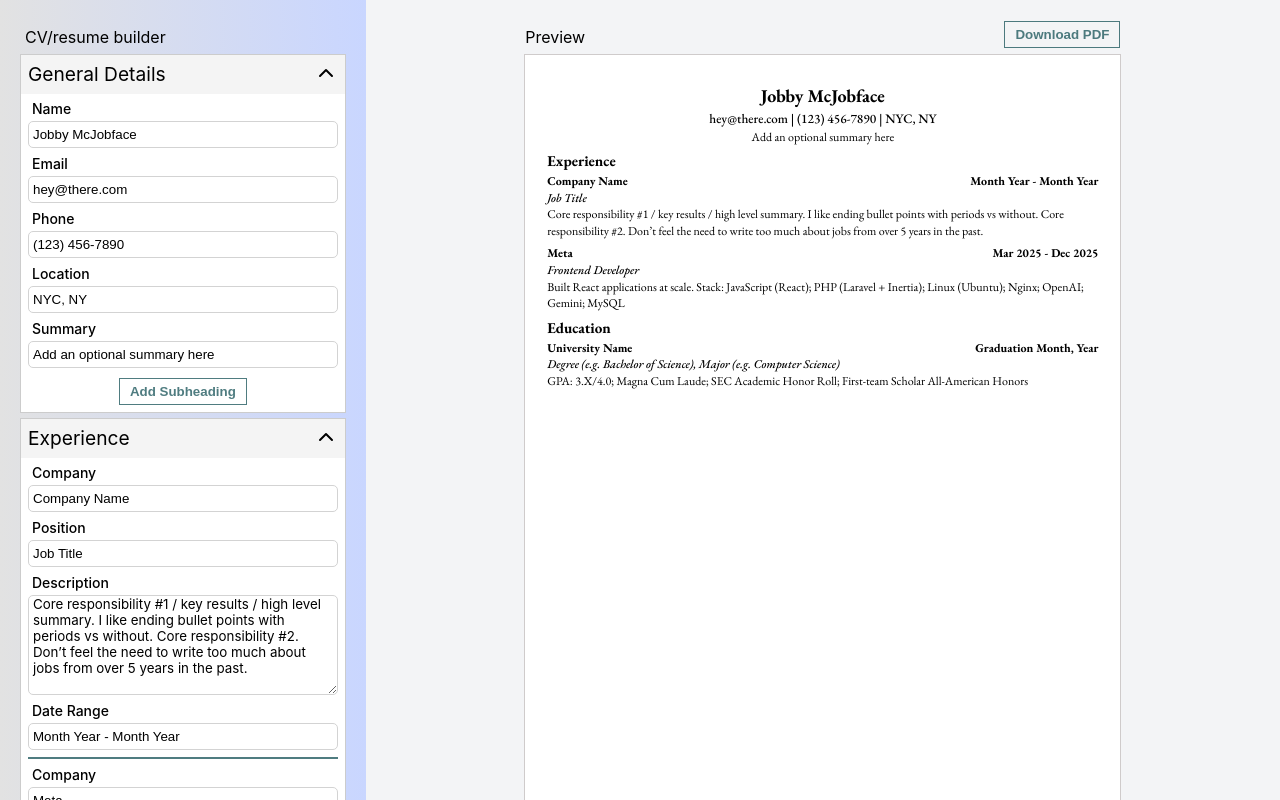
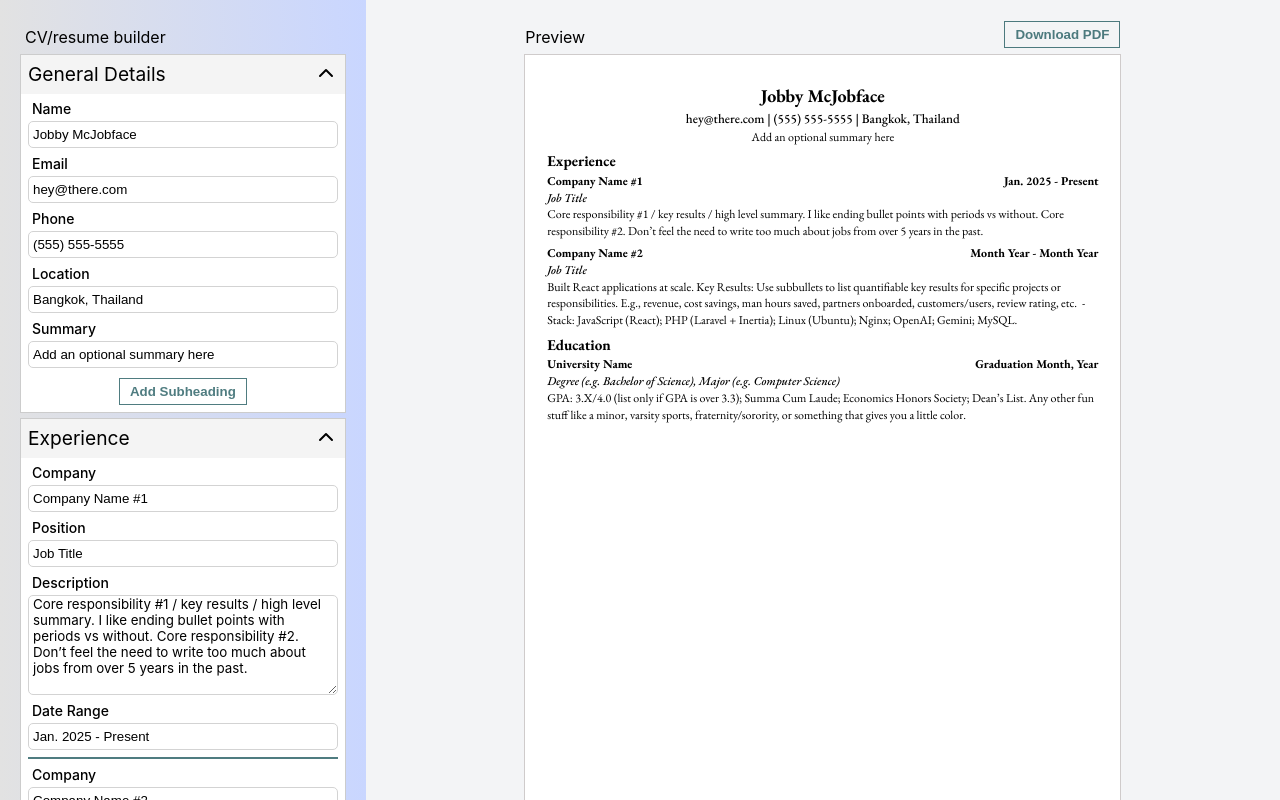
Before and after one commit to golfsap/CV-application, a React (Vite) app: page / in a window 1280 px wide. Shown: the top 800 px of the page. Built offline with nearby package versions, Linux system fonts and the light colour scheme.

Commit message:
modify initial sections data

```diff
--- a/src/data.ts
+++ b/src/data.ts
@@ -6,8 +6,8 @@ const initialSections: Section[] = [
     fields: [
       { name: "Name", value: "Jobby McJobface" },
       { name: "Email", value: "hey@there.com" },
-      { name: "Phone", value: "(123) 456-7890" },
-      { name: "Location", value: "NYC, NY" },
+      { name: "Phone", value: "(555) 555-5555" },
+      { name: "Location", value: "Bangkok, Thailand" },
       { name: "Summary", value: "Add an optional summary here" },
     ],
   },
@@ -15,18 +15,18 @@ const initialSections: Section[] = [
     title: "Experience",
     experiences: [
       {
-        company: "Company Name",
+        company: "Company Name #1",
         position: "Job Title",
         description:
           "Core responsibility #1 / key results / high level summary. I like ending bullet points with periods vs without. Core responsibility #2. Don’t feel the need to write too much about jobs from over 5 years in the past.",
-        dateRange: "Month Year - Month Year",
+        dateRange: "Jan. 2025 - Present",
       },
       {
-        company: "Meta",
-        position: "Frontend Developer",
+        company: "Company Name #2",
+        position: "Job Title",
         description:
-          "Built React applications at scale. Stack: JavaScript (React); PHP (Laravel + Inertia); Linux (Ubuntu); Nginx; OpenAI; Gemini; MySQL",
-        dateRange: "Mar 2025 - Dec 2025",
+          "Built React applications at scale. Key Results: Use subbullets to list quantifiable key results for specific projects or responsibilities. E.g., revenue, cost savings, man hours saved, partners onboarded, customers/users, review rating, etc.  - Stack: JavaScript (React); PHP (Laravel + Inertia); Linux (Ubuntu); Nginx; OpenAI; Gemini; MySQL.",
+        dateRange: "Month Year - Month Year",
       },
     ],
   },
@@ -38,7 +38,7 @@ const initialSections: Section[] = [
         degree:
           "Degree (e.g. Bachelor of Science), Major (e.g. Computer Science)",
         description:
-          "GPA: 3.X/4.0; Magna Cum Laude; SEC Academic Honor Roll; First-team Scholar All-American Honors",
+          "GPA: 3.X/4.0 (list only if GPA is over 3.3); Summa Cum Laude; Economics Honors Society; Dean’s List. Any other fun stuff like a minor, varsity sports, fraternity/sorority, or something that gives you a little color.",
         graduationYear: "Graduation Month, Year",
       },
     ],
--- a/src/helpers.ts
+++ b/src/helpers.ts
@@ -2,13 +2,13 @@ import html2canvas from "html2canvas";
 import jsPDF from "jspdf";
 
 const downloadPDF = () => {
-  const element = document.querySelector(".page");
+  const element = document.querySelector(".page") as HTMLElement;
   if (!element) {
     console.error("Page element not found");
     return;
   }
 
-  html2canvas(element, { scale: 3 }).then((canvas) => {
+  html2canvas(element, { scale: 4 }).then((canvas) => {
     const imgData = canvas.toDataURL("image/png");
     const pdf = new jsPDF({
       orientation: "p",
```
Also changed, not shown: src/components/InputField.tsx (deleted, +0 -11 lines).
